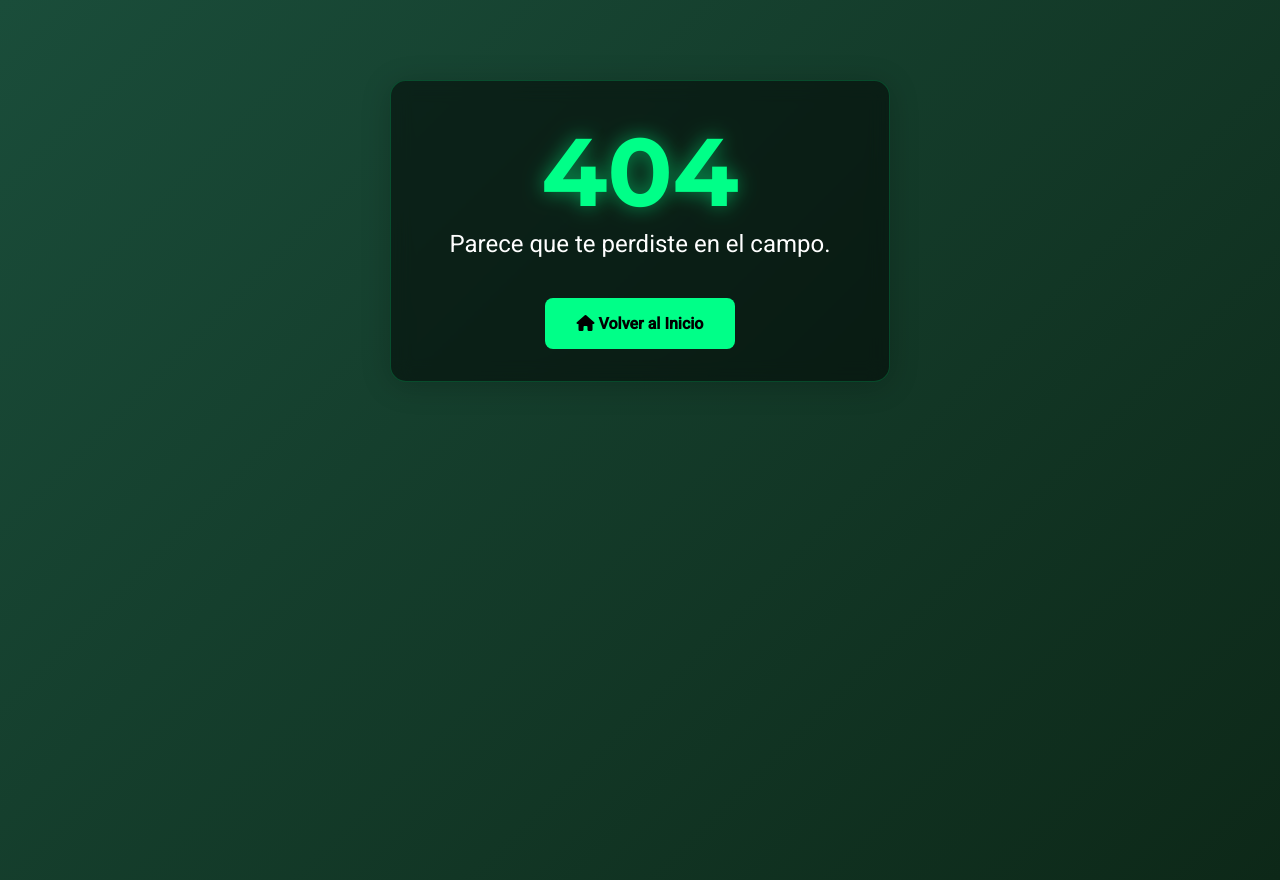
After one commit to ItsRulini/BDM, a PHP site: page /Views/Errors/404.html in a window 1280 px wide. The commit adds this page. Run offline with PHP 8.4, Linux system fonts and the light colour scheme.

Commit message:
Se agrego la página para el manejo del error 404

```diff
--- /dev/null
+++ b/app/Views/Errors/404.html
@@ -0,0 +1,56 @@
+<!DOCTYPE html>
+<html lang="es">
+<head>
+    <meta charset="UTF-8">
+    <meta name="viewport" content="width=device-width, initial-scale=1.0">
+    <title>FootGG - Página no encontrada</title>
+    <link href="https://fonts.googleapis.com/css2?family=Montserrat:wght@400;600;700&family=Roboto:wght@300;400;500&display=swap" rel="stylesheet">
+    <link rel="stylesheet" href="https://cdnjs.cloudflare.com/ajax/libs/font-awesome/6.0.0/css/all.min.css">
+    <link rel="stylesheet" href="css/style.css">
+    <link rel="stylesheet" href="css/login.css">
+    <link rel="icon" type="image/png" href="assets/isotipo.png">
+    <style>
+        .error-container {
+            text-align: center;
+            color: #fff;
+        }
+        .error-container h1 {
+            font-size: 6rem;
+            font-family: 'Montserrat', sans-serif;
+            color: #00ff88;
+            margin-bottom: 0;
+            text-shadow: 0 0 20px rgba(0, 255, 136, 0.5);
+        }
+        .error-container p {
+            font-size: 1.5rem;
+            margin-bottom: 2.5rem;
+        }
+        .home-link {
+            display: inline-block;
+            padding: 1rem 2rem;
+            background: #00ff88;
+            color: #000;
+            text-decoration: none;
+            border-radius: 8px;
+            font-weight: 700;
+            transition: all 0.3s ease;
+        }
+        .home-link:hover {
+            background: #00cc6a;
+            transform: translateY(-2px);
+            box-shadow: 0 10px 20px rgba(0, 255, 136, 0.3);
+        }
+    </style>
+</head>
+<body>
+
+
+    <div class="form-container error-container">
+        <h1>404</h1>
+        <p>Parece que te perdiste en el campo.</p>
+        <a href="index.php?controller=home&action=index" class="home-link">
+            <i class="fas fa-home"></i> Volver al Inicio
+        </a>
+    </div>
+</body>
+</html>
--- a/app/Views/Users/Admin/admin.html
+++ b/app/Views/Users/Admin/admin.html
@@ -25,7 +25,7 @@
             <li><a href="index.php?controller=admin&action=index" class="active">Inicio Admin</a></li>
             <li><a href="index.php?controller=admin&action=posts">Posts</a></li>
             <li><a href="index.php?controller=admin&action=perfil">Mi Perfil</a></li>
-            <li><a href="#" onclick="logout()">Cerrar Sesión</a></li>
+            <li><a href="index.php?controller=api&action=logout">Cerrar Sesión</a></li>
         </ul>
         <div class="hamburger" onclick="toggleMobileMenu()">
             <span></span>
@@ -38,7 +38,7 @@
             <li><a href="index.php?controller=admin&action=index">Inicio Admin</a></li>
             <li><a href="index.php?controller=admin&action=posts">Posts</a></li>
             <li><a href="index.php?controller=admin&action=perfil">Mi Perfil</a></li>
-            <li><a href="#" onclick="logout()">Cerrar Sesión</a></li>
+            <li><a href="index.php?controller=api&action=logout">Cerrar Sesión</a></li>
         </ul>
     </div>
 
@@ -153,6 +153,8 @@
                 <ul>
                     <li><a href="index.php?controller=admin&action=index">Inicio Admin</a></li>
                     <li><a href="index.php?controller=admin&action=posts">Posts</a></li>
+                    <li><a href="index.php?controller=admin&action=perfil">Mi Perfil</a></li>
+                    <li><a href="index.php?controller=api&action=logout">Cerrar Sesión</a></li>
                 </ul>
             </div>
             <div class="footer-social">
--- a/app/Views/Users/Admin/mundialAdmin.html
+++ b/app/Views/Users/Admin/mundialAdmin.html
@@ -124,6 +124,8 @@
                 <ul>
                     <li><a href="index.php?controller=admin&action=index">Inicio Admin</a></li>
                     <li><a href="index.php?controller=admin&action=posts">Posts</a></li>
+                    <li><a href="index.php?controller=admin&action=perfil">Mi Perfil</a></li>
+                    <li><a href="index.php?controller=api&action=logout">Cerrar Sesión</a></li>
                 </ul>
             </div>
             <div class="footer-social">
--- a/app/Views/Users/Admin/perfilAdmin.html
+++ b/app/Views/Users/Admin/perfilAdmin.html
@@ -24,8 +24,8 @@
         <ul class="nav-menu">
             <li><a href="index.php?controller=admin&action=index">Inicio Admin</a></li>
             <li><a href="index.php?controller=admin&action=posts">Posts</a></li>
-            <li><a href="index.php?controller=admin&action=perfilAdmin" class="active">Mi Perfil</a></li>
-            <li><a href="#" onclick="logout()">Cerrar Sesión</a></li>
+            <li><a href="index.php?controller=admin&action=perfil">Mi Perfil</a></li>
+            <li><a href="index.php?controller=api&action=logout">Cerrar Sesión</a></li>
         </ul>
         <div class="hamburger" onclick="toggleMobileMenu()">
             <span></span>
@@ -404,6 +404,8 @@
                 <ul>
                     <li><a href="index.php?controller=admin&action=index">Inicio Admin</a></li>
                     <li><a href="index.php?controller=admin&action=posts">Posts</a></li>
+                    <li><a href="index.php?controller=admin&action=perfil">Mi Perfil</a></li>
+                    <li><a href="index.php?controller=api&action=logout">Cerrar Sesión</a></li>
                 </ul>
             </div>
             <div class="footer-social">
```
Also changed, not shown: app/Controllers/ErrorController.php (added, +14 -0 lines), app/Views/Users/Admin/postsAdmin.html (+5 -3 lines), app/public/index.php (+22 -26 lines).
